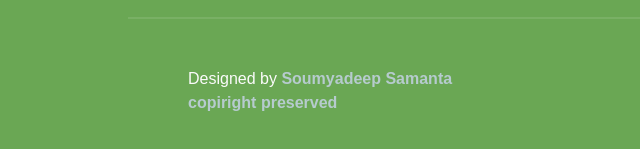
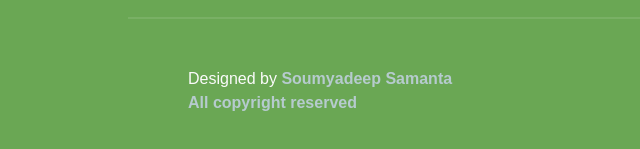
Before and after one commit to Ssamanta19/portfolio, a plain HTML site: page index.html in a window 1280 px wide. Shown: the part 6095-6244 px from the top of the page, 112-752 px from the left. Drawn offline with Linux system fonts and the light colour scheme; a web font is replaced by a local one.

Commit message:
Update index.html

```diff
--- a/index.html
+++ b/index.html
@@ -5,7 +5,7 @@
     <meta charset="UTF-8">
     <meta http-equiv="X-UA-Compatible" content="IE=edge">
     <meta name="viewport" content="width=device-width, initial-scale=1.0">
-    <title>SOUMYADEEP SAMANTA WEBPAGE</title>
+    <title>SOUMYADEEP SAMANTA PORTFOLIO</title>
      <link rel="icon" type="image/x-icon" href="icons8-backend-development-pulsar-line-96.png">
     <link rel="stylesheet" href="./assets/css/bootstrap.min.css">
     <link rel="stylesheet" href="./assets/css/aos.css">
@@ -497,8 +497,8 @@
             <div class="container">
                 <div class="row gy-4 justify-content-between">
                     <div class="col-auto">
-                        <p class="mb-0">Designed by <a href="#" class="fw-bold">Soumyadeep Samanta<br>copiright
-                                preserved</a></p>
+                        <p class="mb-0">Designed by <a href="#" class="fw-bold">Soumyadeep Samanta <br> All copyright
+                                reserved</a></p>
                     </div>
                     <div class="col-auto">
                         <div class="social-icons">
```
